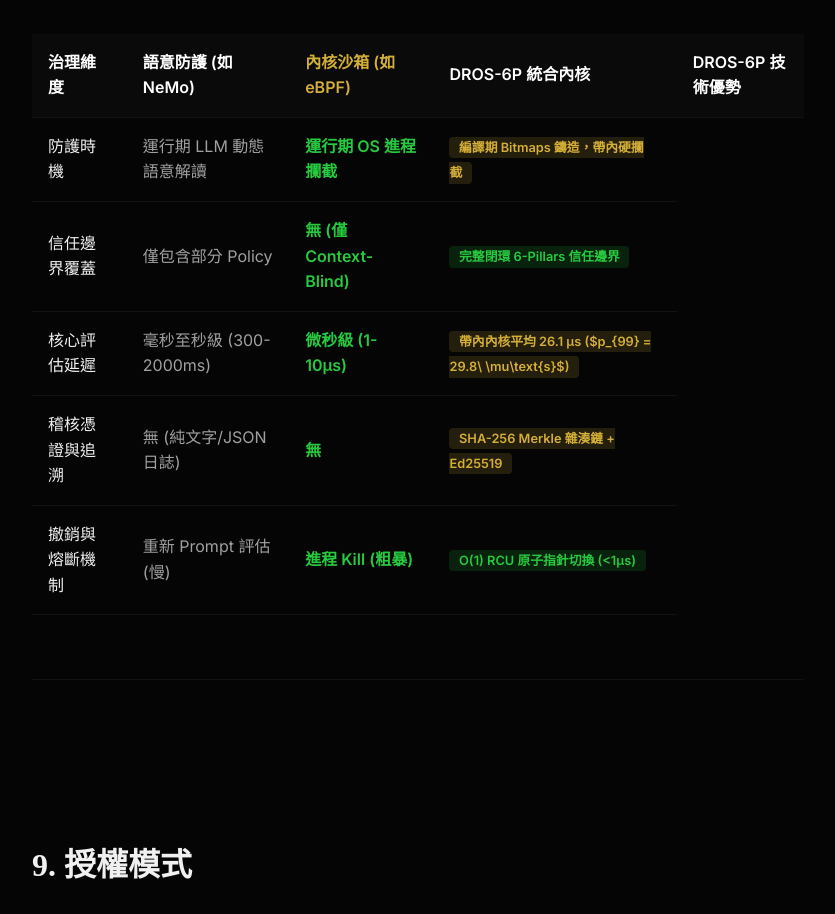
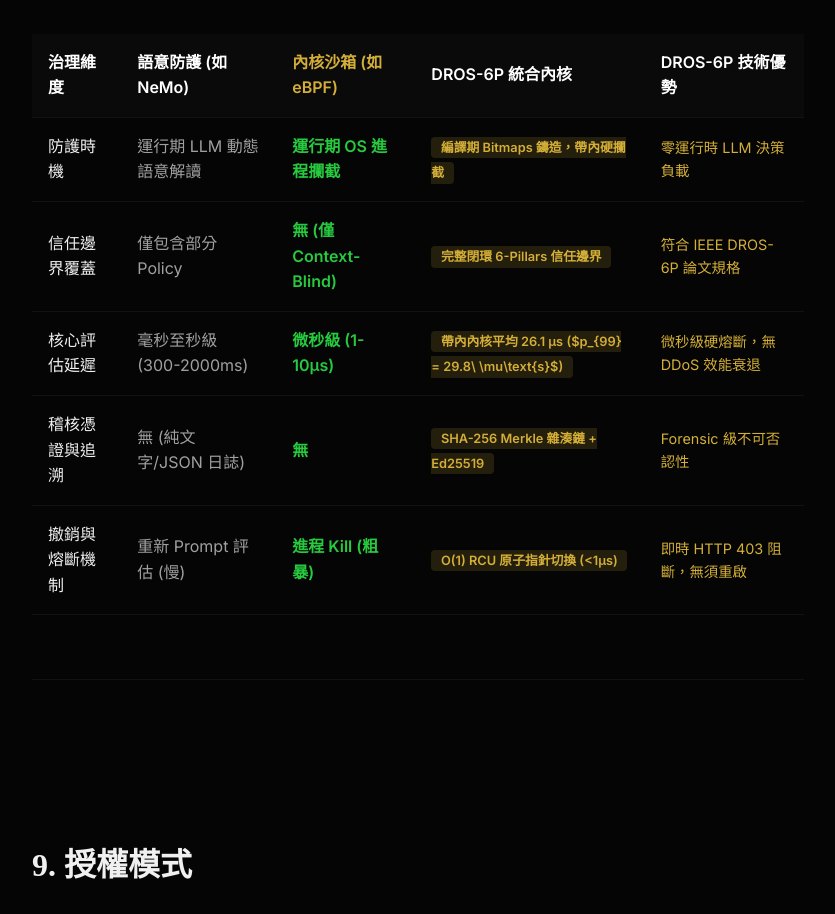
Before and after one commit to Top-Celestial-Company-Ltd/DROS-Official-Website, a React (Vite) app: page /docs in a window 1280 px wide. Shown: the part 10323-11237 px from the top of the page, without its empty margins (312-1147 px from the left). Built offline with nearby package versions, Linux system fonts and the light colour scheme.

Commit message:
fix(docs): render 5th column 'DROS-6P 技術優勢' in comparison table

```diff
--- a/src/pages/Docs.jsx
+++ b/src/pages/Docs.jsx
@@ -423,7 +423,8 @@ result = engine.execute(user_input)
                     <td>{row[0]}</td>
                     <td style={{ color: 'var(--text-secondary)' }}>{row[1]}</td>
                     <td style={{ color: '#27c93f', fontWeight: '600' }}>{row[2]}</td>
-                    <td><span className={i === 0 || i === 2 || i === 3 ? "tag-supreme" : "tag-good"}>{row[3]}</span></td>
+                    <td><span className="tag-supreme">{row[3]}</span></td>
+                    <td style={{ color: 'var(--accent-gold)', fontSize: '0.9rem' }}>{row[4]}</td>
                   </tr>
                 ))}
               </tbody>
```
